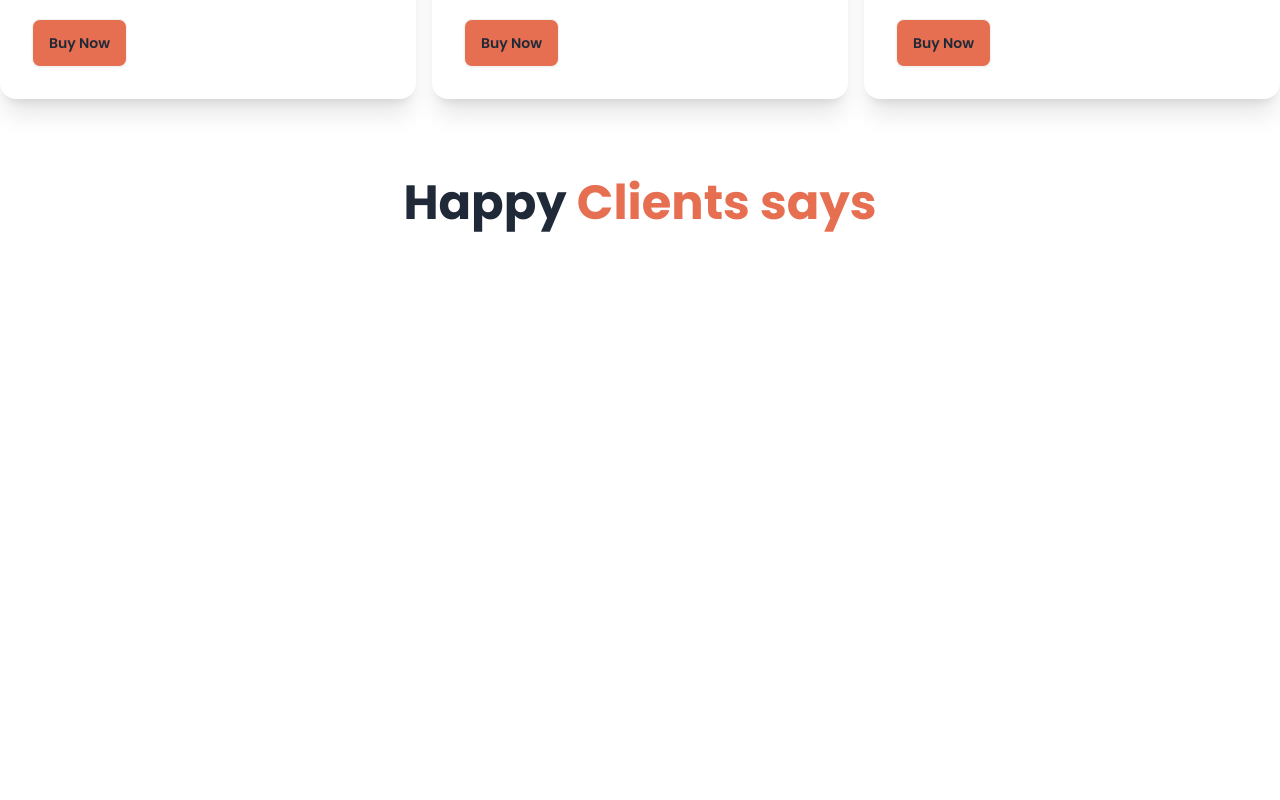
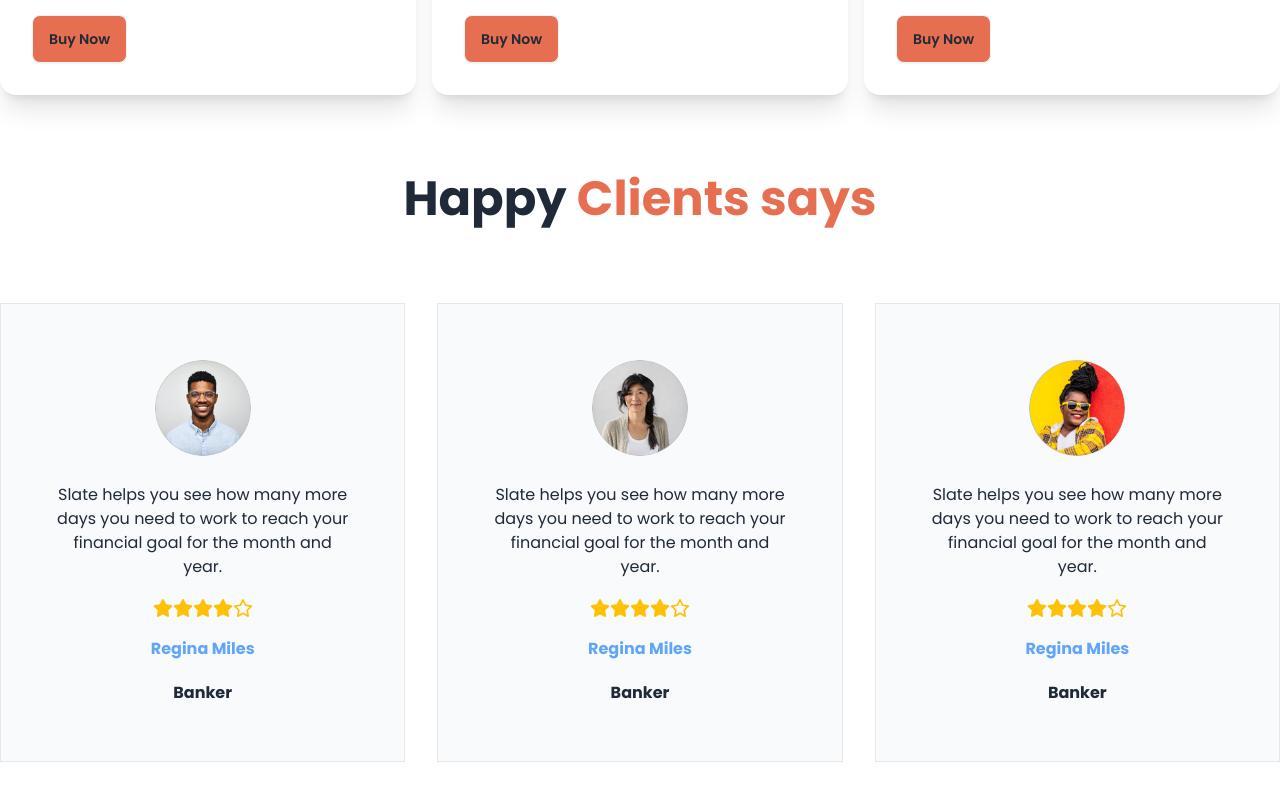
Before and after one commit to Nissanbarua/bike-zone-web-DaisyUI, a plain HTML site: page index.html in a window 1280 px wide. Shown: the part 1696-2496 px from the top of the page. Before the commit the page ends 2003 px from the top, so only its background shows below. Drawn offline with nearby package versions, Linux system fonts and the light colour scheme.

Commit message:
review section done

```diff
--- a/index.html
+++ b/index.html
@@ -225,21 +225,23 @@
         <h2 class="font-bold text-5xl text-center">
           Fetured Bikes In This Year
         </h2>
-        <div class="grid  justify-center grid-cols-1 md:grid-cols-2 lg:grid-cols-3 pl-4 mt-20 gap-5">
+        <div
+          class="grid  grid-cols-1 md:grid-cols-2 lg:grid-cols-3  mt-20 gap-5 "
+        >
           <!-- bike 1 -->
-          <div class="border ">
-            <img class="border" src="./images/others/feature-bike.png" alt="" />
+          <div class="flex justify-center">
+            <img src="./images/others/feature-bike.png" alt="" />
           </div>
           <!-- bike 2-->
-          <div>
+          <div class="flex justify-center">
             <img src="./images/others/feature-bike.png" alt="" />
           </div>
           <!-- bike  3-->
-          <div>
+          <div class="flex justify-center">
             <img src="./images/others/feature-bike.png" alt="" />
           </div>
+        </div>
       </section>
-      </div>
       <!-- latest News section -->
       <section>
         <h2 class="text-center font-bold text-5xl">latest News</h2>
@@ -247,14 +249,15 @@
         <div class="mt-20 grid grid-cols-1 md:grid-cols-2 lg:grid-cols-3 gap-4">
           <!-- card 1 -->
           <div class="card bg-base-100 shadow-xl">
-            <figure class="mt-10">
-              <img
-                src="./images/others/latest1.png"
-                alt="Shoes" />
+            <figure class="mt-10 flex">
+              <img  src="./images/others/latest1.png" alt="Shoes" />
             </figure>
             <div class="card-body space-y-5">
               <h2 class="card-title">Ducati XDIAVEL S-73</h2>
-              <p>Lorem ipsum dolor sit amet, consectetur adipiscing elit. Lacus, fermentum amet faucibus sed id nisi lectus at.</p>
+              <p>
+                Lorem ipsum dolor sit amet, consectetur adipiscing elit. Lacus,
+                fermentum amet faucibus sed id nisi lectus at.
+              </p>
               <div class="card-actions">
                 <button class="btn bg-bike-primary">Buy Now</button>
               </div>
@@ -263,13 +266,14 @@
           <!-- card 2 -->
           <div class="card bg-base-100 shadow-xl">
             <figure class="mt-10">
-              <img
-                src="./images/others/latest2.png"
-                alt="Shoes" />
+              <img src="./images/others/latest2.png" alt="Shoes" />
             </figure>
             <div class="card-body space-y-5">
               <h2 class="card-title">2021 Honda CBR500R</h2>
-              <p>Lorem ipsum dolor sit amet, consectetur adipiscing elit. Lacus, fermentum amet faucibus sed id nisi lectus at.</p>
+              <p>
+                Lorem ipsum dolor sit amet, consectetur adipiscing elit. Lacus,
+                fermentum amet faucibus sed id nisi lectus at.
+              </p>
               <div class="card-actions">
                 <button class="btn bg-bike-primary">Buy Now</button>
               </div>
@@ -278,16 +282,16 @@
           <!-- card 3 -->
           <div class="card bg-base-100 shadow-xl">
             <figure class="mt-10">
-              <img
-                src="./images/others/latest3.png"
-                alt="Shoes" />
+              <img src="./images/others/latest3.png" alt="Shoes" />
             </figure>
             <div class="card-body space-y-5">
               <h2 class="card-title">2021 Honda CBR500R</h2>
-              <p>Lorem ipsum dolor sit amet, consectetur adipiscing elit. Lacus, fermentum amet faucibus sed id nisi lectus at.</p>
+              <p>
+                Lorem ipsum dolor sit amet, consectetur adipiscing elit. Lacus,
+                fermentum amet faucibus sed id nisi lectus at.
+              </p>
               <div class="card-actions">
                 <button class="btn bg-bike-primary">Buy Now</button>
-              </div>
               </div>
             </div>
           </div>
@@ -295,7 +299,89 @@
       </section>
       <!-- happy client section -->
       <section class="my-20">
-          <h2 class="font-bold text-5xl text-center">Happy <span class="text-bike-primary ">Clients says</span></h2>
+        <h2 class="font-bold text-5xl text-center">
+          Happy <span class="text-bike-primary">Clients says</span>
+        </h2>
+        <!-- review content -->
+        <div
+          class="grid grid-cols-1 md:grid-cols-2 lg:grid-cols-3 gap-8 mt-20 text-center"
+        >
+          <!-- review 1 -->
+          <div class="border p-14 bg-slate-50  space-y-5">
+            <div class="avatar">
+              <div class="w-24 rounded-full">
+                <img
+                  src="./images/others/user-1.png"
+                />
+              </div>
+            </div>
+            <p>
+              Slate helps you see how many more days you need to work to reach
+              your financial goal for the month and year.
+            </p>
+            <div class="flex justify-center">
+              <div class="flex ">
+                <img class="w-[20px]" src="./images/icons/star-solid.svg" alt="" />
+                <img class="w-[20px]" src="./images/icons/star-solid.svg" alt="" />
+                <img class="w-[20px]" src="./images/icons/star-solid.svg" alt="" />
+                <img class="w-[20px]" src="./images/icons/star-solid.svg" alt="" />
+                <img class="w-[20px]" src="/images/icons/star-regular.svg" alt="" />
+              </div>
+            </div>
+            <h5 class="text-blue-400 font-bold">Regina Miles</h5>
+            <p class="font-bold">Banker</p>
+          </div>
+          <!-- review 2 -->
+          <div class="border p-14 bg-slate-50  space-y-5">
+            <div class="avatar">
+              <div class="w-24 rounded-full">
+                <img
+                  src="./images/others/user-2.png"
+                />
+              </div>
+            </div>
+            <p>
+              Slate helps you see how many more days you need to work to reach
+              your financial goal for the month and year.
+            </p>
+            <div class="flex justify-center">
+              <div class="flex ">
+                <img class="w-[20px]" src="./images/icons/star-solid.svg" alt="" />
+                <img class="w-[20px]" src="./images/icons/star-solid.svg" alt="" />
+                <img class="w-[20px]" src="./images/icons/star-solid.svg" alt="" />
+                <img class="w-[20px]" src="./images/icons/star-solid.svg" alt="" />
+                <img class="w-[20px]" src="/images/icons/star-regular.svg" alt="" />
+              </div>
+            </div>
+            <h5 class="text-blue-400 font-bold">Regina Miles</h5>
+            <p class="font-bold">Banker</p>
+          </div>
+          <!-- review 3 -->
+          <div class="border p-14 bg-slate-50  space-y-5">
+            <div class="avatar">
+              <div class="w-24 rounded-full">
+                <img
+                  src="./images/others/user-3.png"
+                />
+              </div>
+            </div>
+            <p>
+              Slate helps you see how many more days you need to work to reach
+              your financial goal for the month and year.
+            </p>
+            <div class="flex justify-center">
+              <div class="flex ">
+                <img class="w-[20px]" src="./images/icons/star-solid.svg" alt="" />
+                <img class="w-[20px]" src="./images/icons/star-solid.svg" alt="" />
+                <img class="w-[20px]" src="./images/icons/star-solid.svg" alt="" />
+                <img class="w-[20px]" src="./images/icons/star-solid.svg" alt="" />
+                <img class="w-[20px]" src="/images/icons/star-regular.svg" alt="" />
+              </div>
+            </div>
+            <h5 class="text-blue-400 font-bold">Regina Miles</h5>
+            <p class="font-bold">Banker</p>
+          </div>
+        </div>
       </section>
     </main>
     <!-- footer -->
```
Lines whose indentation alone changed are shown as unchanged.
